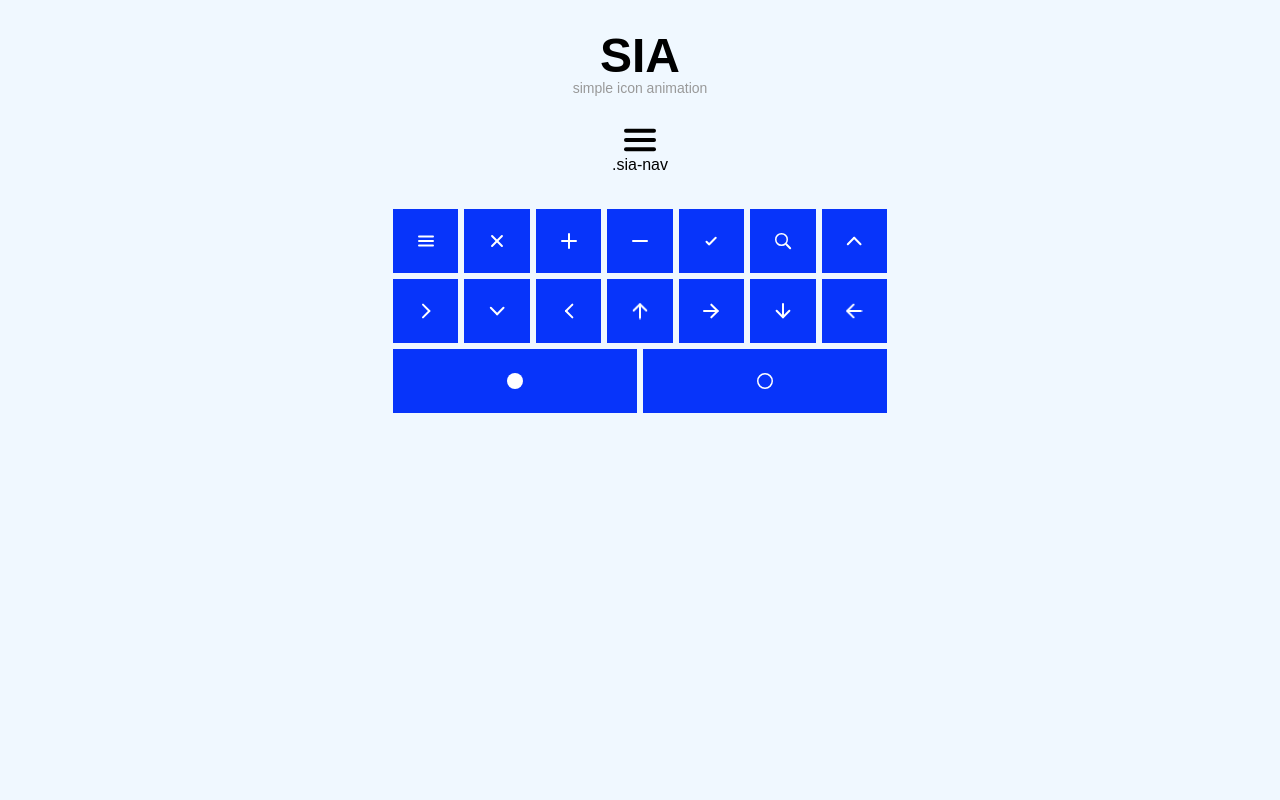
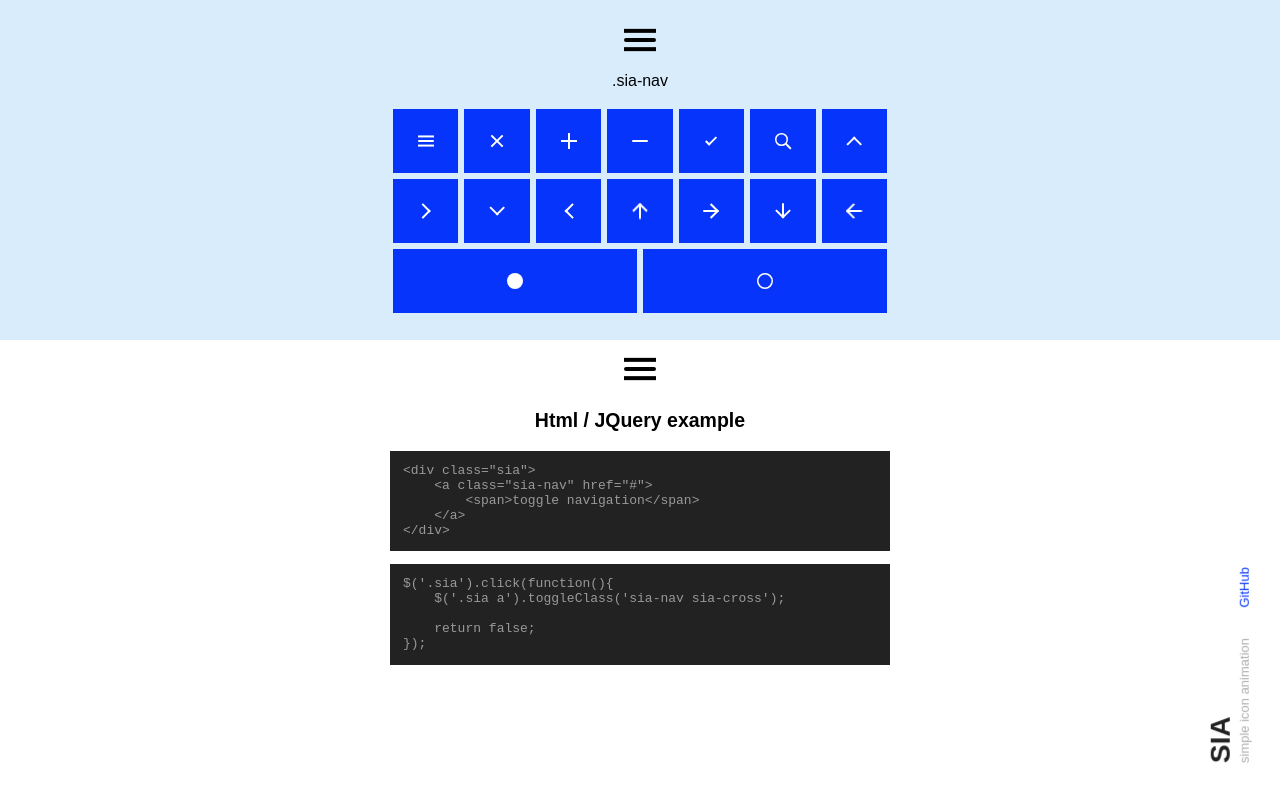
Before and after one commit to segundofdez/sia, a website: page public/index.html in a window 1280 px wide. Drawn offline with Linux system fonts and the light colour scheme.

Commit message:
update layout

```diff
--- a/public/index.html
+++ b/public/index.html
@@ -54,14 +54,16 @@
     </head>
     <body>
         <header>
+            <div class="logo">
                 <h1>SIA</h1>
                 <p>simple icon animation</p>
+                <a href="#">GitHub</a>
+            </div>
             <div class="sia" data-index="0">
                 <a class="sia-nav" href="#"><span>toggle</span></a>
             </div>
             <p class="name">.sia-nav</p>
-        </header>
-        <section class="test">
+            <div class="test">
                 <ul>
                     <li>
                         <div class="sia">
@@ -144,7 +146,28 @@
                         </div>
                     </li>
                 </ul>
-        </section>
+            </div>
+        </header>
+
+        <div class="example">
+
+            <div class="sia">
+                <a class="sia-nav" href="#"><span>toggle</span></a>
+            </div>
+
+            <h2>Html / JQuery example</h2>
+<pre><code>&lt;div class="sia">
+    &lt;a class="sia-nav" href="#">
+        &lt;span>toggle navigation&lt;/span>
+    &lt;/a>
+&lt;/div>
+</code></pre>
+<pre><code>$('.sia').click(function(){
+    $('.sia a').toggleClass('sia-nav sia-cross');
+
+    return false;
+});</code></pre>
+        </div>
         <script src="js/main.js"></script>
     </body>
 </html>
--- a/src/js/main.js
+++ b/src/js/main.js
@@ -6,12 +6,17 @@ $(function(){
 		$(this).addClass('is-selected');
 		var classTest = $('.is-selected span').text();
 
-		$('header a').removeClass();
-		$('header a').addClass(classTest);
+		$('header > .sia a').removeClass();
+		$('header > .sia a').addClass(classTest);
 
 		$('.name').text("." + classTest);
 
-		event.preventDefault();
-		event.stopPropagation();
+		return false;
+	});
+
+	$('.example .sia').click(function(){
+		$('.example .sia a').toggleClass('sia-nav sia-cross');
+
+		return false;
 	});
 });
--- a/src/styles/page.less
+++ b/src/styles/page.less
@@ -1,5 +1,4 @@
 html {
-    background-color: aliceblue;
 }
 body {
     text-align: center;
@@ -12,31 +11,67 @@ body {
     margin: 0;
 }
 
+button.sia {
+    border: none;
+    span {
+        display: block !important;
+        position: relative;
+        &:extend(.line);
+        &:extend(.border-radius);
+        &:before,
+        &:after {
+            &:extend(.line);
+            &:extend(.border-radius);
+            content: "";
+            position: absolute;
+        }
+    }
+}
+
 header {
-    margin: 2em 1em 0;
+    padding: 1.5em 1em;
+    background-color: rgb(217, 236, 252);
     .sia {
         display: block;
         margin: 0 auto;
         pointer-events: none;
         cursor: default;
     }
+    .logo {
+        position: fixed;
+        right: -3em;
+        bottom: 7em;
+        text-align: left;
+        color: #adadad;
+        transform: rotate(-90deg);
+        a {
+            margin-left: 2em;
+            color: rgb(7, 52, 250);
+            text-decoration: none;
+            font-size: 13px;
+            &:hover {
+                color: #adadad;
+            }
+        }
+    }
     h1 {
         margin: 0;
-        font-size: 3em;
+        font-size: 1.75em;
         line-height: 1em;
+        color: #222;
         &+ p {
-            font-size: 14px;
-            margin-bottom: 2em;
-           color: #999;
+            margin: 0;
+            font-size: 13px;
+            display: inline-block;
         }
     }
 }
 .name {
-    //color: rgb(7, 52, 250);
+    margin-top: 1em;
 }
 
 .test {
-    padding: 2em 1.5em;
+    margin-top: 1em;
     .sia {
         .16x;
         margin: 0 auto;
@@ -57,7 +92,7 @@ header {
     li {
         flex-grow: 1;
         padding: 1em;
-        border: 3px solid aliceblue;
+        border: 3px solid rgb(217, 236, 252);
         background-color: rgb(7, 52, 250);
         [class^="sia-"]{
             background-color: white;
@@ -81,3 +116,23 @@ header {
         }
     }
 }
+
+.example {
+    font-size: 13px;
+    background-color: white;
+    padding: 1em;
+    h2 {
+        margin: 1em 0em;
+    }
+    code {
+        display: inline-block;
+        white-space: pre-wrap;
+        color: #999;
+        width: 100%;
+        max-width: 500px;
+        margin-bottom: 1em;
+        background-color: #222;
+        text-align: left;
+        padding: 1em;
+    }
+}
--- a/src/styles/sia.less
+++ b/src/styles/sia.less
@@ -150,7 +150,7 @@
     &:before,
     &:after {
         &:extend(.line);
-        &:extend(.border-radius);
+        //&:extend(.border-radius);
         content: "";
         position: absolute;
     }
```
Also changed, not shown: public/css/main.min.css, public/js/main.js. Lines whose indentation alone changed are shown as unchanged.
